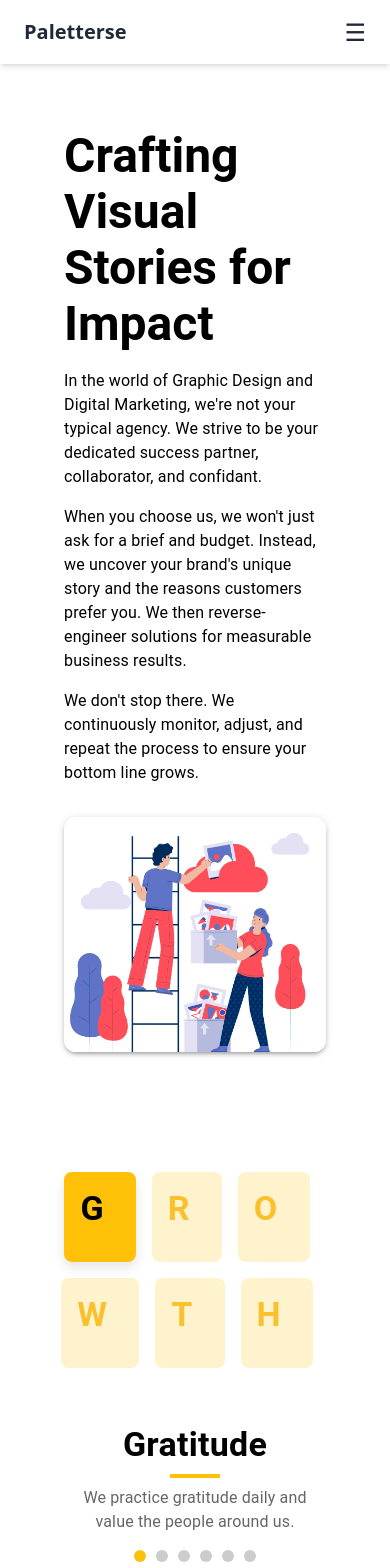
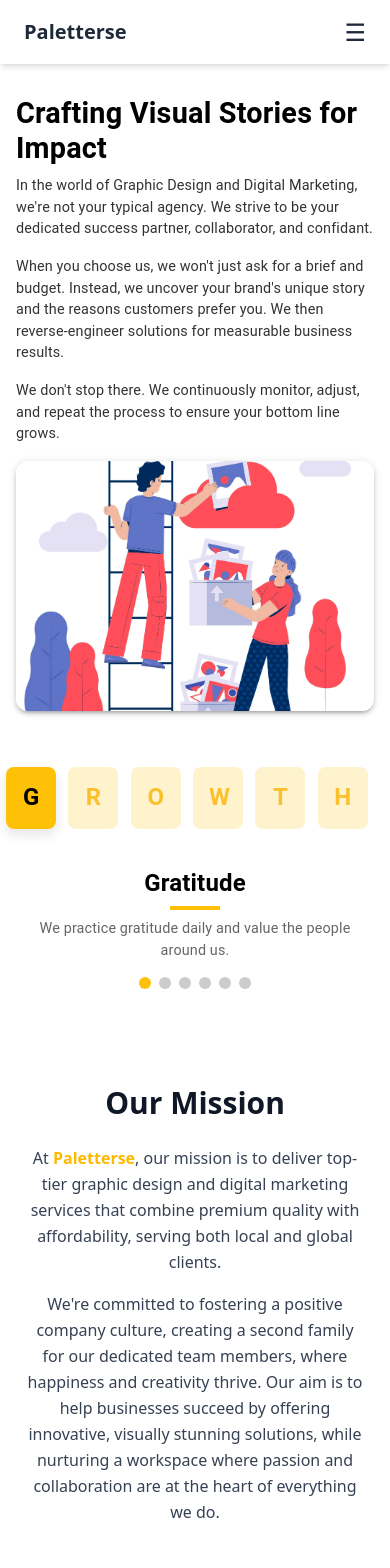
Before and after one commit to dcoder-nikhil0/Paletters, a React (Vite) app in the folder client/: page /about in a window 390 px wide. Shown: the top 1568 px of the page. Built offline with nearby package versions, Linux system fonts and the light colour scheme.

Commit message:
About page responsive

```diff
--- a/client/src/Components/About/AboutHero.jsx
+++ b/client/src/Components/About/AboutHero.jsx
@@ -1,31 +1,55 @@
 import React from "react";
 import { Grid, Box, Typography } from "@mui/material";
-import bg from "../../assets/assest.png"
+import bg from "../../assets/assest.png";
 
 const AboutHero = () => {
   return (
-    <Box sx={{ padding: "4rem", backgroundColor: "#fff" }}>
-      <Grid container spacing={4} alignItems="center">
+    <Box
+      sx={{
+        padding: { xs: "2rem 1rem", sm: "3rem 2rem", md: "4rem 4rem" },
+        backgroundColor: "#fff",
+      }}
+    >
+      <Grid container spacing={{ xs: 2, md: 4 }} alignItems="center">
         {/* Text Section */}
         <Grid item xs={12} md={6}>
-          <Typography variant="h3" fontWeight="bold" gutterBottom>
+          <Typography
+            variant="h4"
+            fontWeight="bold"
+            gutterBottom
+            sx={{
+              fontSize: { xs: "1.8rem", sm: "2.5rem", md: "3rem" },
+              lineHeight: 1.2,
+            }}
+          >
             Crafting Visual Stories for Impact
           </Typography>
 
-          <Typography variant="body1" paragraph>
+          <Typography
+            variant="body1"
+            paragraph
+            sx={{ fontSize: { xs: "0.9rem", sm: "1rem" }, color: "#333" }}
+          >
             In the world of Graphic Design and Digital Marketing, we're not your
             typical agency. We strive to be your dedicated success partner,
             collaborator, and confidant.
           </Typography>
 
-          <Typography variant="body1" paragraph>
+          <Typography
+            variant="body1"
+            paragraph
+            sx={{ fontSize: { xs: "0.9rem", sm: "1rem" }, color: "#333" }}
+          >
             When you choose us, we won't just ask for a brief and budget.
             Instead, we uncover your brand's unique story and the reasons
             customers prefer you. We then reverse-engineer solutions for
             measurable business results.
           </Typography>
 
-          <Typography variant="body1">
+          <Typography
+            variant="body1"
+            sx={{ fontSize: { xs: "0.9rem", sm: "1rem" }, color: "#333" }}
+          >
             We don't stop there. We continuously monitor, adjust, and repeat the
             process to ensure your bottom line grows.
           </Typography>
@@ -35,13 +59,15 @@ const AboutHero = () => {
         <Grid item xs={12} md={6}>
           <Box
             component="img"
-            src={bg} // Replace with your image path
+            src={bg}
             alt="Visual representation"
             sx={{
               width: "100%",
               height: "auto",
               borderRadius: "12px",
               boxShadow: 3,
+              maxHeight: { xs: "250px", sm: "350px", md: "auto" },
+              objectFit: "cover",
             }}
           />
         </Grid>
--- a/client/src/Components/About/AboutMission.jsx
+++ b/client/src/Components/About/AboutMission.jsx
@@ -3,25 +3,26 @@ import missionImg from "../../assets/10613439_10139.webp";
 
 const AboutMission = () => {
   return (
-    <div className="bg-white py-16 px-6 md:px-12 lg:px-20">
+    <div className="bg-white py-16 px-6 sm:px-10 md:px-12 lg:px-20">
       <div className="max-w-7xl mx-auto flex flex-col md:flex-row items-center justify-between gap-12">
-
         {/* Text Section */}
-        <div className="md:w-1/2">
-          <h2 className="text-4xl font-bold text-gray-900 mb-6">
+        <div className="md:w-1/2 text-center md:text-left">
+          <h2 className="text-3xl sm:text-4xl font-bold text-gray-900 mb-6">
             Our Mission
           </h2>
-          <p className="text-lg text-gray-700 leading-relaxed">
-            At <span className="font-semibold text-amber-400">Paletterse</span>, our mission is to deliver top-tier graphic
-            design and digital marketing services that combine premium quality
-            with affordability, serving both local and global clients.
+          <p className="text-base sm:text-lg text-gray-700 leading-relaxed">
+            At <span className="font-semibold text-amber-400">Paletterse</span>,
+            our mission is to deliver top-tier graphic design and digital
+            marketing services that combine premium quality with affordability,
+            serving both local and global clients.
           </p>
-          <p className="text-lg text-gray-700 leading-relaxed mt-4">
+          <p className="text-base sm:text-lg text-gray-700 leading-relaxed mt-4">
             We're committed to fostering a positive company culture, creating a
             second family for our dedicated team members, where happiness and
             creativity thrive. Our aim is to help businesses succeed by offering
             innovative, visually stunning solutions, while nurturing a workspace
-            where passion and collaboration are at the heart of everything we do.
+            where passion and collaboration are at the heart of everything we
+            do.
           </p>
         </div>
 
@@ -30,10 +31,9 @@ const AboutMission = () => {
           <img
             src={missionImg}
             alt="Mission Image"
-            className="w-full max-w-md rounded-lg shadow-lg"
+            className="w-full max-w-xs sm:max-w-sm md:max-w-md rounded-lg shadow-lg"
           />
         </div>
-
       </div>
     </div>
   );
--- a/client/src/Components/About/AboutValue.jsx
+++ b/client/src/Components/About/AboutValue.jsx
@@ -1,6 +1,5 @@
 import React, { useState } from "react";
-import { Box, Grid, Typography, IconButton } from "@mui/material";
-import { ArrowBack, ArrowForward } from "@mui/icons-material";
+import { Box, Grid, Typography } from "@mui/material";
 
 const growthData = [
   {
@@ -47,30 +46,43 @@ const AboutValue = () => {
   };
 
   return (
-    <Box sx={{ padding: "4rem", backgroundColor: "#fff", textAlign: "center" }}>
+    <Box
+      sx={{
+        padding: { xs: "2rem 1rem", sm: "3rem 2rem", md: "4rem 4rem" },
+        backgroundColor: "#fff",
+        textAlign: "center",
+      }}
+    >
       {/* GROWTH Letters */}
       <Grid container justifyContent="center" spacing={2}>
         {growthData.map((item, index) => (
           <Grid
             item
             key={item.letter}
+            xs={3}
+            sm={2}
+            md={1}
             onClick={() => handleLetterClick(index)}
             sx={{
               cursor: "pointer",
               transition: "0.3s",
               backgroundColor: index === currentIndex ? "#FFC107" : "#FFF3CD",
               borderRadius: "8px",
-              padding: "2rem",
-              margin: "8px",
+              padding: { xs: "1rem", sm: "1rem", md: "2rem" },
+              margin: "8px auto",
               boxShadow:
                 index === currentIndex ? "0 6px 12px rgba(0,0,0,0.1)" : "none",
               "&:hover": { backgroundColor: "#FFD54F" },
+              maxWidth: "50px", // Limit max width for small letters block
             }}
           >
             <Typography
               variant="h4"
               fontWeight="bold"
               color={index === currentIndex ? "#000" : "#FBC02D"}
+              sx={{
+                fontSize: { xs: "1.5rem", sm: "1.75rem", md: "2rem" },
+              }}
             >
               {item.letter}
             </Typography>
@@ -79,8 +91,12 @@ const AboutValue = () => {
       </Grid>
 
       {/* Carousel Section */}
-      <Box sx={{ marginTop: "3rem", textAlign: "center" }}>
-        <Typography variant="h4" fontWeight="bold">
+      <Box sx={{ marginTop: { xs: "2rem", md: "3rem" }, textAlign: "center" }}>
+        <Typography
+          variant="h4"
+          fontWeight="bold"
+          sx={{ fontSize: { xs: "1.5rem", sm: "2rem", md: "2.5rem" } }}
+        >
           {growthData[currentIndex].title}
         </Typography>
 
@@ -95,16 +111,26 @@ const AboutValue = () => {
 
         <Typography
           variant="body1"
-          sx={{ maxWidth: "600px", margin: "0 auto", color: "#666" }}
+          sx={{
+            maxWidth: "600px",
+            margin: "0 auto",
+            color: "#666",
+            fontSize: { xs: "0.9rem", sm: "1rem", md: "1.1rem" },
+            px: { xs: 2, sm: 0 },
+          }}
         >
           {growthData[currentIndex].description}
         </Typography>
 
-
-
         {/* Pagination Dots */}
         <Box
-          sx={{ display: "flex", justifyContent: "center", marginTop: "1rem" }}
+          sx={{
+            display: "flex",
+            justifyContent: "center",
+            marginTop: "1rem",
+            flexWrap: "wrap",
+            gap: 1,
+          }}
         >
           {growthData.map((_, index) => (
             <Box
@@ -114,7 +140,6 @@ const AboutValue = () => {
                 height: "12px",
                 borderRadius: "50%",
                 backgroundColor: index === currentIndex ? "#FFC107" : "#CCC",
-                margin: "0 5px",
                 cursor: "pointer",
               }}
               onClick={() => handleLetterClick(index)}
```
